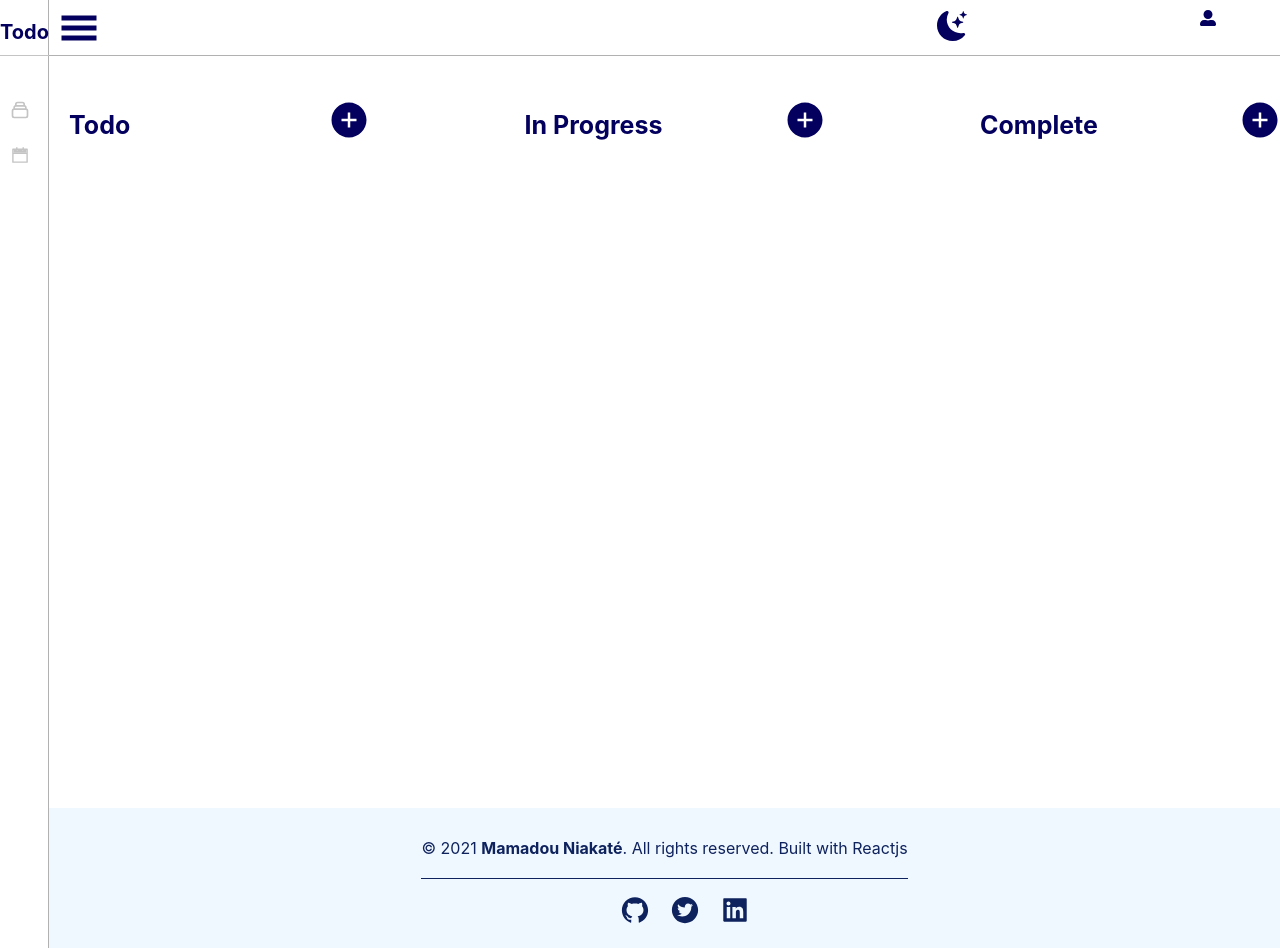
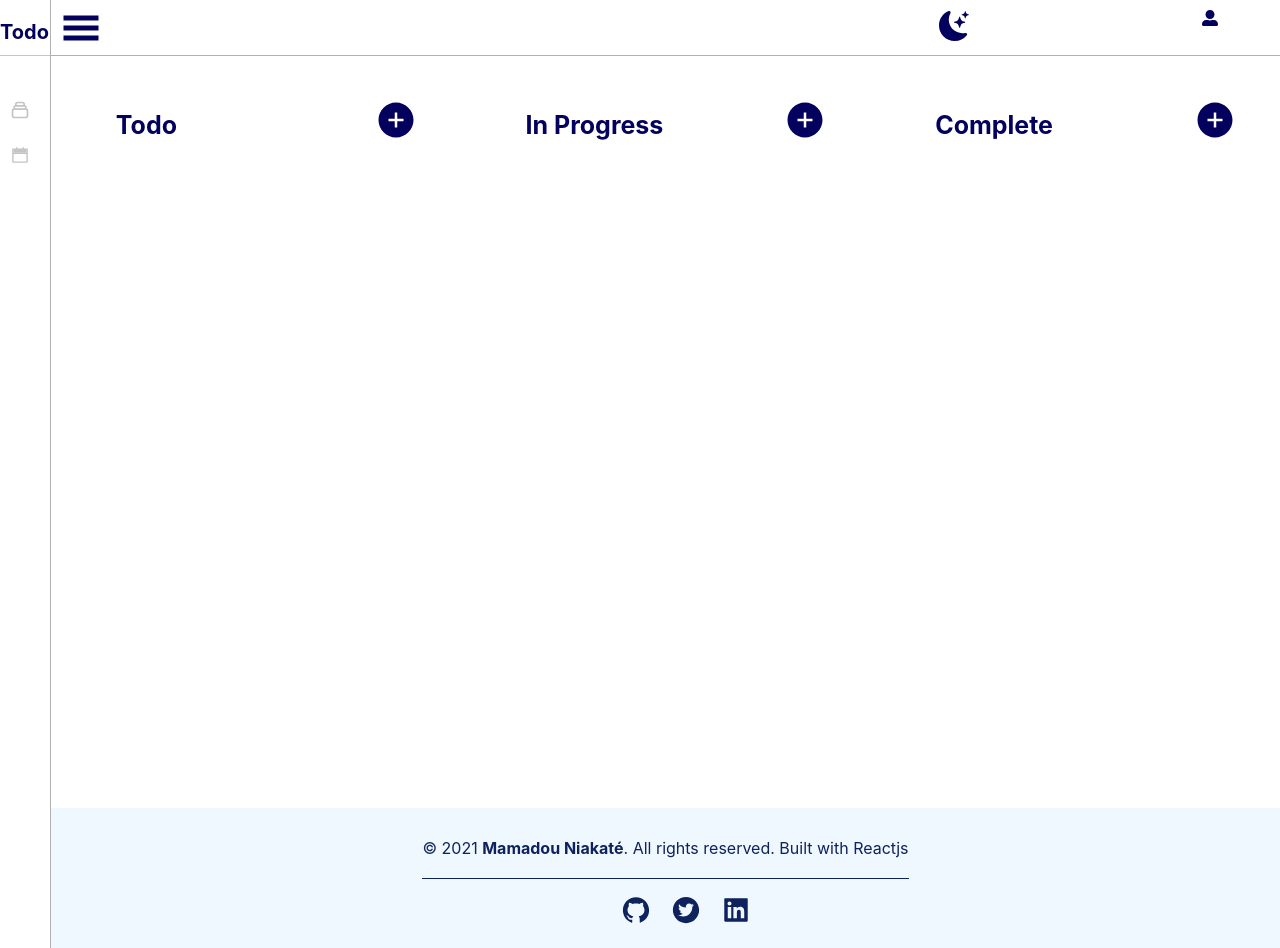
Before and after one commit to mamadou-niakate/TODO-List, a React (Create React App) app: page / in a window 1280 px wide. Built offline with nearby package versions, Linux system fonts and the light colour scheme.

Commit message:
manage active link colors in light + dark modes

```diff
--- a/src/components/Sidebar/index.css
+++ b/src/components/Sidebar/index.css
@@ -77,15 +77,6 @@ li .sidebar-menu-item {
   color: #03015d;
 }
 
-/* li .sidebar-menu-item:hover {
-  border-bottom: 2px solid #0e225d;
-} */
-
-/* .sidebar-collapse .sidebar-menu li .sidebar-menu-item {
-  transition: 1s ease;
-  border: none;
-} */
-
 h1 {
   color: #03015d;
 }
@@ -124,3 +115,10 @@ h1 {
     transition: 1s ease;
   }
 }
+
+@media only screen and (min-width: 960px) {
+  /* styles for browsers larger than 960px; */
+  .sidebar-menu {
+    position: relative;
+  }
+}
--- a/src/pages/Tasks/index.css
+++ b/src/pages/Tasks/index.css
@@ -1,7 +1,7 @@
 main .content {
   display: flex;
   flex-direction: row;
-  justify-content: space-between;
+  justify-content: space-around;
   flex-wrap: nowrap;
   overflow-x: auto;
   overflow-y: hidden;
@@ -28,11 +28,21 @@ main .content {
 }
 @media only screen and (max-device-width: 480px) {
   /* styles for mobile browsers smaller than 480px; (iPhone) */
+  main .content {
+    display: flex;
+    flex-direction: row;
+    justify-content: space-between;
+  }
   main .content > * {
     margin-left: 20px;
   }
 }
 @media only screen and (device-width: 768px) {
+  main .content {
+    display: flex;
+    flex-direction: row;
+    justify-content: space-between;
+  }
   main .content > * {
     margin-left: 20px;
   }
```
